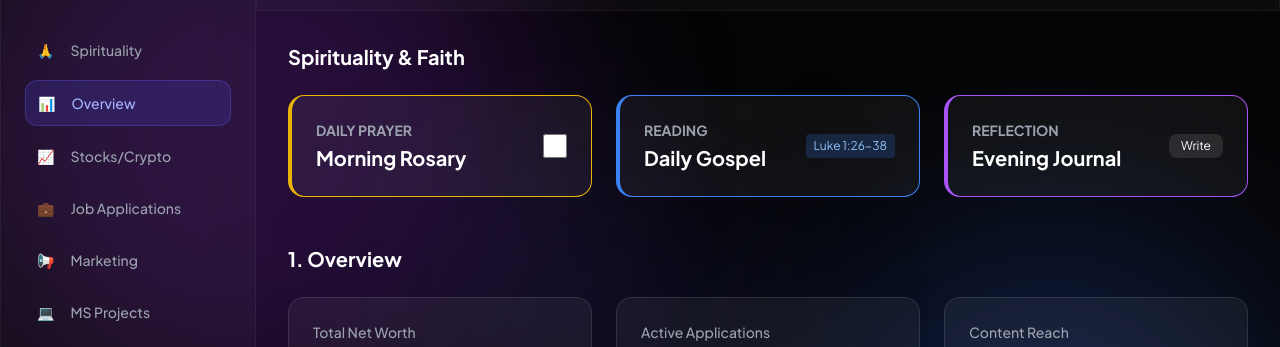
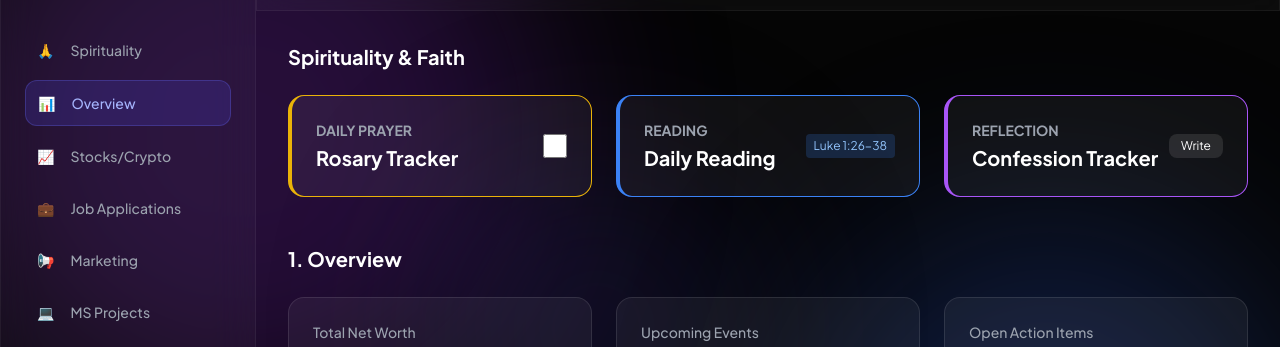
Before and after one commit to lizgarseeyah/Cloud9Ops-Dashboard, a plain HTML site: page index.html in a window 1280 px wide. Shown: the part 69-416 px from the top of the page. Drawn offline with nearby package versions, Linux system fonts and the light colour scheme.

Commit message:
updated dashboard

```diff
--- a/index.html
+++ b/index.html
@@ -3,7 +3,7 @@
 <head>
     <meta charset="UTF-8">
     <meta name="viewport" content="width=device-width, initial-scale=1.0">
-    <title>Nexus Workflow Dashboard</title>
+    <title>Liz's Cool Life</title>
 
     <!-- Tailwind CSS -->
     <script src="https://cdn.tailwindcss.com"></script>
@@ -136,21 +136,21 @@
                     <div class="glass-card p-6 rounded-2xl flex items-center justify-between border-l-4 border-yellow-500">
                         <div>
                             <p class="text-gray-400 text-sm font-bold mb-1">DAILY PRAYER</p>
-                            <h3 class="text-xl font-bold text-white">Morning Rosary</h3>
+                            <h3 class="text-xl font-bold text-white">Rosary Tracker</h3>
                         </div>
                         <input type="checkbox" class="w-6 h-6 rounded border-gray-600 text-yellow-500 focus:ring-yellow-500 bg-black/50">
                     </div>
                     <div class="glass-card p-6 rounded-2xl flex items-center justify-between border-l-4 border-blue-500">
                         <div>
                             <p class="text-gray-400 text-sm font-bold mb-1">READING</p>
-                            <h3 class="text-xl font-bold text-white">Daily Gospel</h3>
+                            <h3 class="text-xl font-bold text-white">Daily Reading</h3>
                         </div>
                         <span class="text-xs bg-blue-500/20 text-blue-300 px-2 py-1 rounded">Luke 1:26-38</span>
                     </div>
                     <div class="glass-card p-6 rounded-2xl flex items-center justify-between border-l-4 border-purple-500">
                         <div>
                             <p class="text-gray-400 text-sm font-bold mb-1">REFLECTION</p>
-                            <h3 class="text-xl font-bold text-white">Evening Journal</h3>
+                            <h3 class="text-xl font-bold text-white">Confession Tracker</h3>
                         </div>
                         <button class="text-xs bg-white/10 hover:bg-white/20 px-3 py-1 rounded-lg transition">Write</button>
                     </div>
@@ -171,14 +171,14 @@
                         </div>
                     </div>
                     <div class="glass-card p-6 rounded-2xl">
-                        <div class="text-gray-400 text-sm font-medium mb-2">Active Applications</div>
+                        <div class="text-gray-400 text-sm font-medium mb-2">Upcoming Events</div>
                         <div class="flex items-end justify-between">
                             <div class="text-3xl font-bold text-white">12</div>
                             <div class="text-blue-400 text-sm font-bold bg-blue-400/10 px-2 py-1 rounded-lg">3 Interviews</div>
                         </div>
                     </div>
                     <div class="glass-card p-6 rounded-2xl">
-                        <div class="text-gray-400 text-sm font-medium mb-2">Content Reach</div>
+                        <div class="text-gray-400 text-sm font-medium mb-2">Open Action Items</div>
                         <div class="flex items-end justify-between">
                             <div class="text-3xl font-bold text-white">8.5k</div>
                             <div class="text-purple-400 text-sm font-bold bg-purple-400/10 px-2 py-1 rounded-lg">+12%</div>
@@ -254,7 +254,7 @@
 
             <!-- 4. CONTENT CREATION / MARKETING -->
             <section id="section-marketing">
-                <h2 class="text-xl font-bold text-white mb-6">4. Content Creation / Marketing</h2>
+                <h2 class="text-xl font-bold text-white mb-6">4. Content Creator</h2>
                 <div class="grid grid-cols-1 lg:grid-cols-3 gap-6">
                     <div class="glass-card rounded-2xl p-6 flex flex-col items-center justify-center text-center">
                         <div class="w-16 h-16 rounded-full bg-pink-600/20 flex items-center justify-center text-2xl mb-2">📸</div>
```
